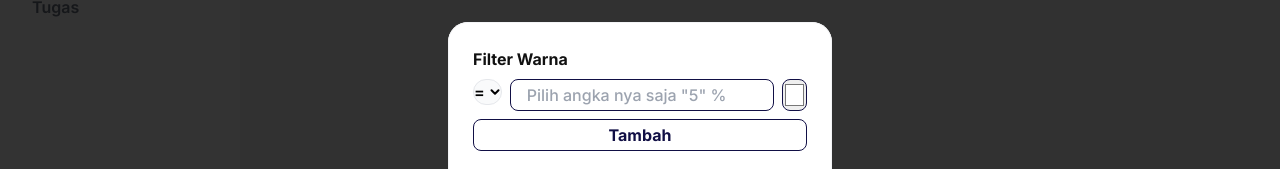
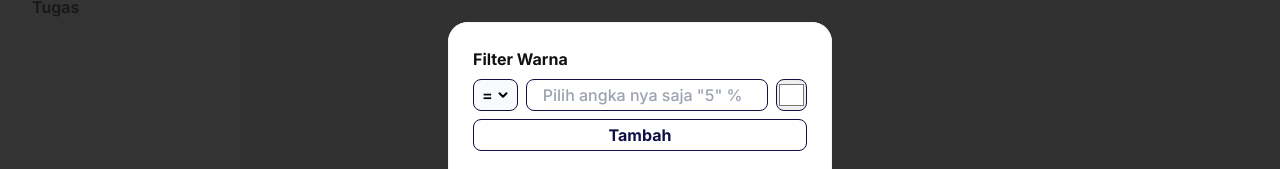
Before and after one commit to crendyyy/Excel-comparer, a React (Vite) app: page / in a window 1280 px wide. Both pictures are taken after a click on the button 1085 px from the left and 158 px from the top of the page. Shown: the part 257-426 px from the top of the page. Built offline with nearby package versions, Linux system fonts and the light colour scheme.

Commit message:
Update Dynamic Dropdown

```diff
--- a/src/component/dialog/FilterDialog.jsx
+++ b/src/component/dialog/FilterDialog.jsx
@@ -21,11 +21,16 @@ const FilterDialog = ({ onClose }) => {
         <div className="flex flex-col gap-2">
           <span className="text-base font-bold">Filter Warna</span>
           <div className="flex h-8 gap-2">
-            <div className="w-8">
+            <div className="">
               <Dropdown
                 options={Operator}
                 value={typeOperator}
                 setValue={setTypeOperator}
+                px='2'
+                py='2'
+                rounded='lg'
+                border='primary'
+                justify='center'
               />
             </div>
             <input
@@ -38,7 +43,7 @@ const FilterDialog = ({ onClose }) => {
               type="color"
               id="favcolor"
               name="favcolor"
-              className="w-8 h-full border border-solid rounded-lg border-primary"
+              className="h-full border border-solid rounded-lg w-11 border-primary"
               value={color}
               onChange={handleColorPicker}
             />
--- a/src/component/shared/Dropdown.jsx
+++ b/src/component/shared/Dropdown.jsx
@@ -32,12 +32,12 @@ const Dropdown = (props) => {
 
   return (
     <div
-      className={`relative w-full max-w-sm max-md:max-w-none`}
+      className={`relative w-full h-full max-w-sm max-md:max-w-none`}
       ref={dropdownRef}
     >
       <div
         onClick={() => setIsOpen(!isOpen)}
-        className={`flex items-center justify-between gap-1 rounded-primary border  border-gray-200 bg-gray-50 px-${
+        className={`flex h-full items-center justify-between gap-1 rounded-${props.rounded} border  border-${props.border} bg-gray-50 px-${
           props.px
         } py-${props.py} ${
           isOpen
@@ -52,7 +52,7 @@ const Dropdown = (props) => {
       </div>
 
       {isOpen && (
-        <ul className="absolute top-14 z-[70] w-full rounded-primary border border-slate-200 bg-white drop-shadow-sm">
+        <ul className={`absolute top-14 z-[70] w-full rounded-${props.rounded} border border-slate-200 bg-white drop-shadow-sm`}>
           {props.options?.map((option) => (
             <li
               key={option.id}
@@ -63,7 +63,8 @@ const Dropdown = (props) => {
                   option.selectOp
                 )
               }
-              className={`flex cursor-pointer justify-between px-4 py-3 ${
+              className={`flex cursor-pointer justify-${props.justify} px-${props.px}
+              py-${props.py}  ${
                 option.id === props.value ? "text-primary" : ""
               }`}
             >
--- a/src/pages/TableDetail.jsx
+++ b/src/pages/TableDetail.jsx
@@ -54,6 +54,9 @@ const TableDetail = () => {
               setValue={setTypeColumn}
               px="4"
               py="3"
+              rounded='primary'
+              border='gray-200'
+              justify='between'
             />
           </div>
         </div>
```
